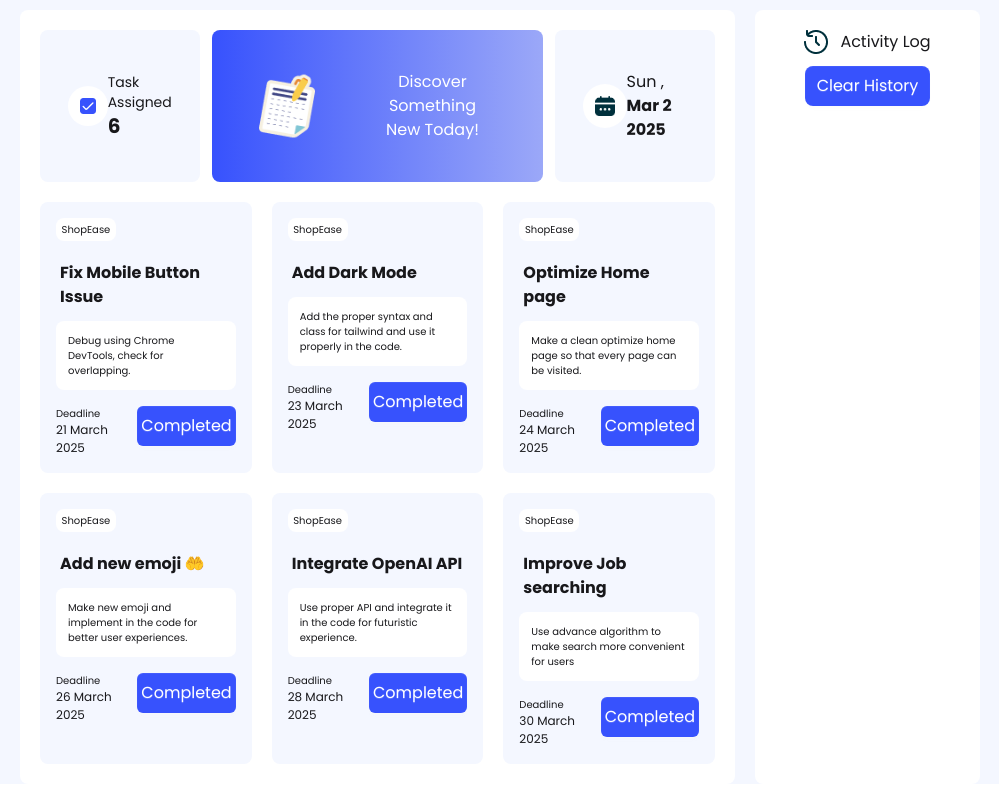
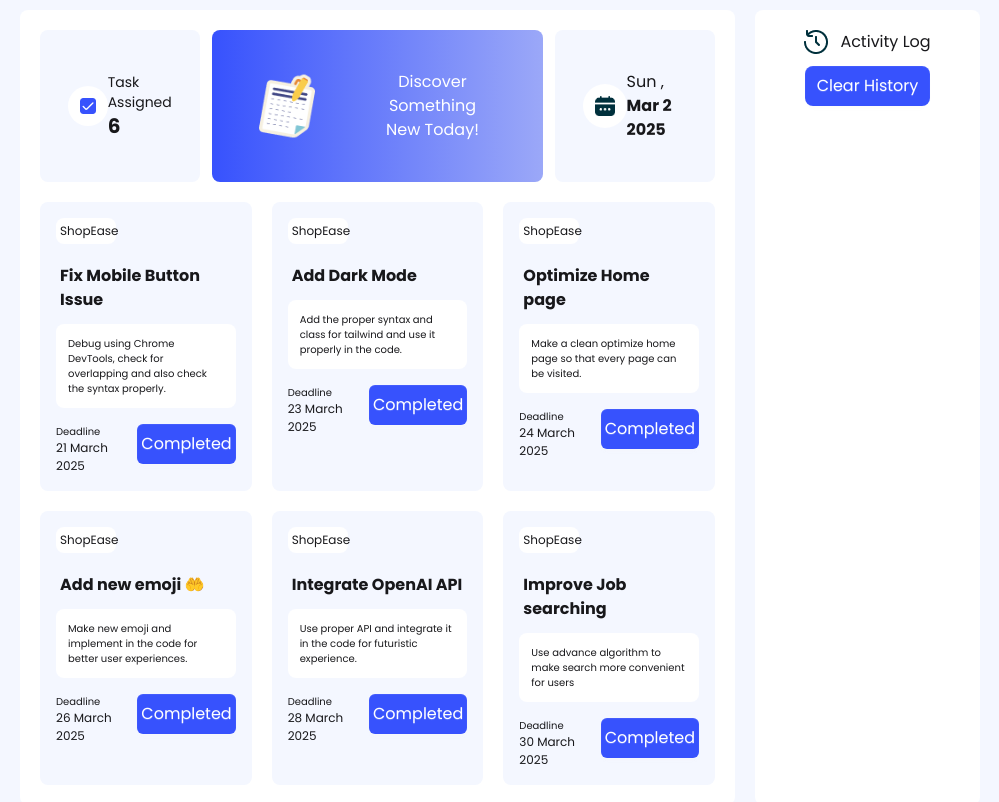
Before and after one commit to naifulnaife/Dev-Board, a plain HTML site: page index.html in a window 1280 px wide. Shown: the part 110-912 px from the top of the page, without its empty margins (140-1139 px from the left). Drawn offline with nearby package versions, Linux system fonts and the light colour scheme.

Commit message:
text content editing

```diff
--- a/index.html
+++ b/index.html
@@ -102,7 +102,7 @@
 
             <div class="bg-[#F4F7FF] p-4 rounded-lg card">
                 <div class="bg-white p-1 rounded-lg text-center mb-4 max-w-1/3">
-                    <p class="text-[10px]">ShopEase</p>
+                    <p class="text-[12px]">ShopEase</p>
 
                 </div>
                 <div>
@@ -110,7 +110,7 @@
                 </div>
 
                 <div class="bg-white p-3 rounded-lg mb-4">
-                    <p class="text-[10px]">Debug using Chrome DevTools, check for overlapping.</p>
+                    <p class="text-[10px]">Debug using Chrome DevTools, check for overlapping and also check the syntax properly.</p>
 
                 </div>
 
@@ -131,7 +131,7 @@
 
         <div class="bg-[#F4F7FF] p-4 rounded-lg card">
             <div class="bg-white p-1 rounded-lg text-center mb-4 max-w-1/3">
-                <p class="text-[10px]">ShopEase</p>
+                <p class="text-[12px]">ShopEase</p>
 
             </div>
             <h1 id="headline" class="p-1 mb-2 card-title font-bold">Add Dark Mode</h1>
@@ -158,7 +158,7 @@
 
     <div class="bg-[#F4F7FF] p-4 rounded-lg card">
         <div class="bg-white p-1 rounded-lg text-center mb-4 max-w-1/3">
-            <p class="text-[10px]">ShopEase</p>
+            <p class="text-[12px]">ShopEase</p>
 
         </div>
         <h1 class="p-1 mb-2 card-title font-bold">Optimize  Home page </h1>
@@ -185,7 +185,7 @@
 
 <div class="bg-[#F4F7FF] p-4 rounded-lg card">
     <div class="bg-white p-1 rounded-lg text-center mb-4 max-w-1/3">
-        <p class="text-[10px]">ShopEase</p>
+        <p class="text-[12px]">ShopEase</p>
 
     </div>
     <h1 class="p-1 mb-2 card-title font-bold">Add new emoji 🤲</h1>
@@ -212,7 +212,7 @@
 
 <div class="bg-[#F4F7FF] p-4 rounded-lg card">
     <div class="bg-white p-1 rounded-lg text-center mb-4 max-w-1/3">
-        <p class="text-[10px]">ShopEase</p>
+        <p class="text-[12px]">ShopEase</p>
 
     </div>
     <h1 class="p-1 mb-2 card-title font-bold">Integrate OpenAI API </h1>
@@ -239,7 +239,7 @@
 
 <div class="bg-[#F4F7FF] p-4 rounded-lg card">
     <div class="bg-white p-1 rounded-lg text-center mb-4 max-w-1/3">
-        <p class="text-[10px]">ShopEase</p>
+        <p class="text-[12px]">ShopEase</p>
 
     </div>
     <h1 class="p-1 mb-2 card-title font-bold">Improve Job searching </h1>
@@ -301,10 +301,6 @@ document.getElementById('discover').addEventListener("click", function(event){
     window.location.href="main.html"
 })
 
-
-
-
-
     </script>
 <script src="js/utilities.js"></script>
 <script src="js/basic.js"></script>
--- a/js/utilities.js
+++ b/js/utilities.js
@@ -27,7 +27,7 @@ function countingTask(event){
         let newdiv = document.createElement("div");
 
         newdiv.innerHTML = `
-            <div class="text-[10px] bg-[#F4F7FF] p-2 rounded-lg my-2">
+            <div class="text-[12px] bg-[#F4F7FF] p-2 rounded-lg my-2">
             You have completed the task: <strong>${headlineText}</strong> at ${new Date().toLocaleString()}
         </div>
         `;
```
